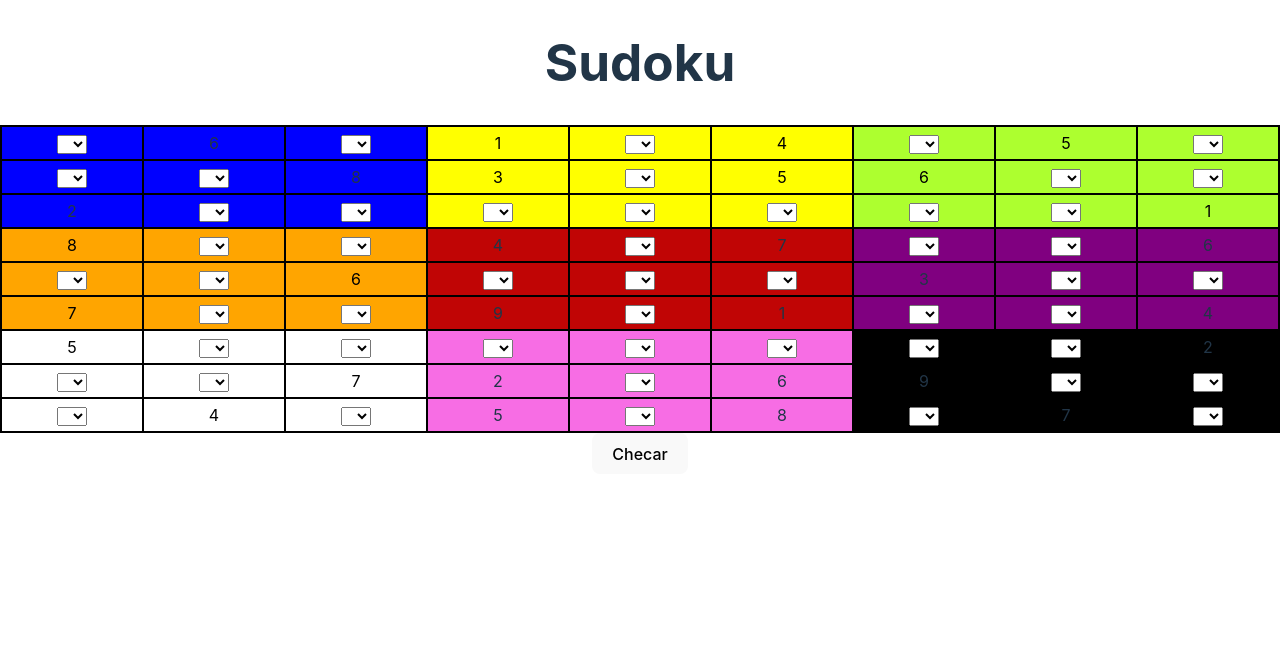
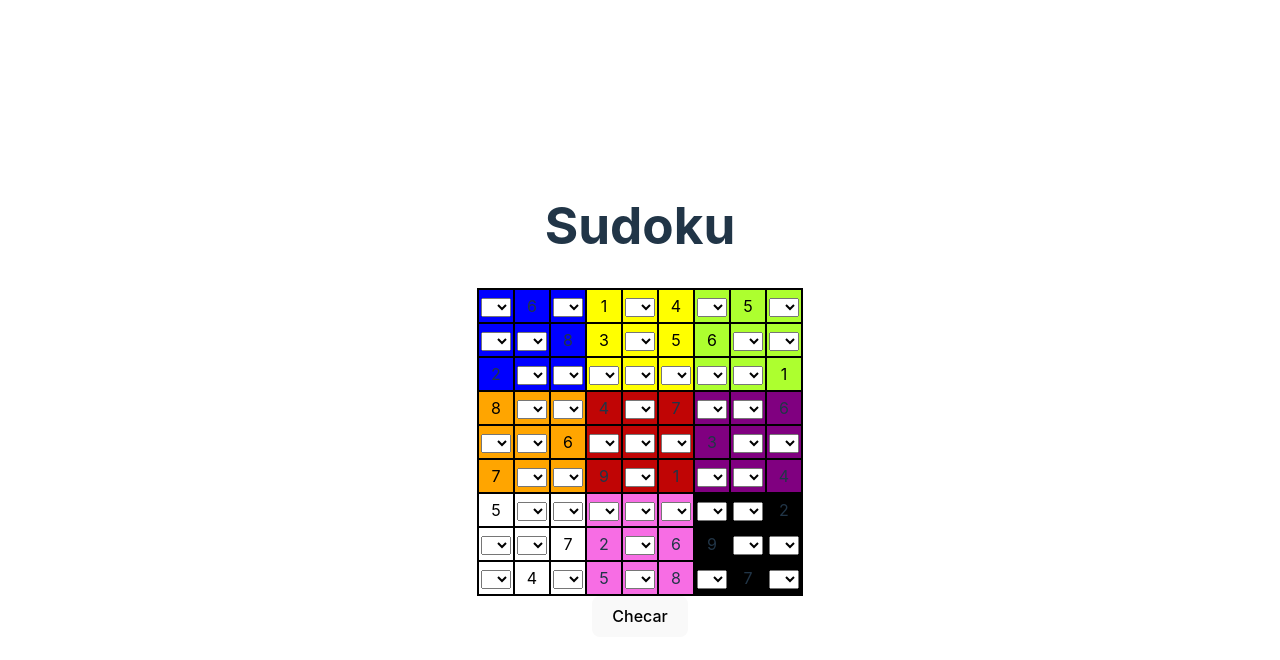
Before and after one commit to corrumptus/sudoku, a React app in the folder client/: page / in a window 1280 px wide. Shown: the top 660 px of the page. Built offline with nearby package versions, Linux system fonts and the light colour scheme; the HTML template or start-up script is replaced by a standard one.

Commit message:
adding some styles to rapper div

```diff
--- a/client/src/App.tsx
+++ b/client/src/App.tsx
@@ -4,7 +4,7 @@ import { getNovoJogo } from './sudoku-game-API/sudokuAPI'
 
 function App() {
   return (
-    <div>
+    <div className="app">
       <h1>Sudoku</h1>
       <SudokuRepresentation
         posicoes={getNovoJogo()}
```
